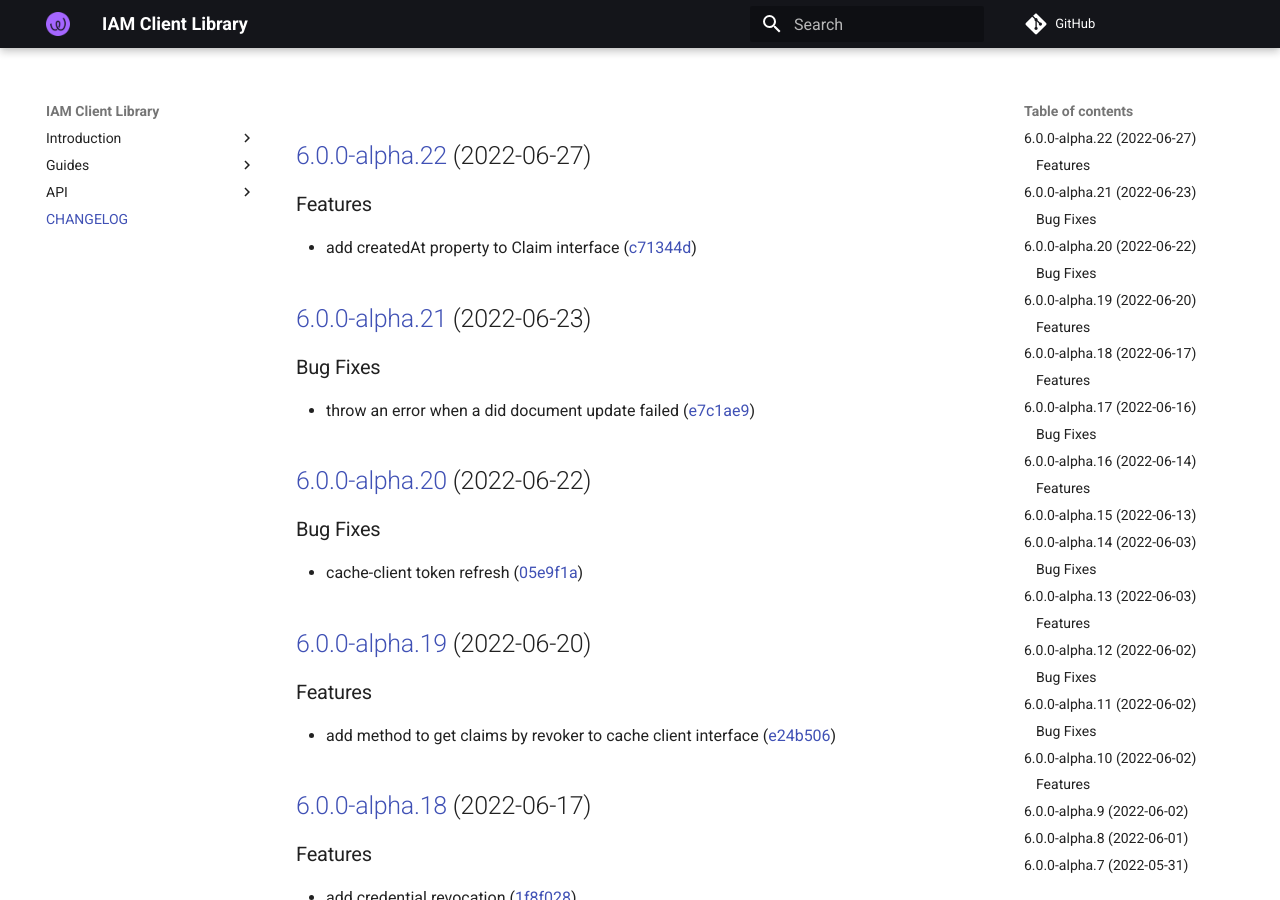
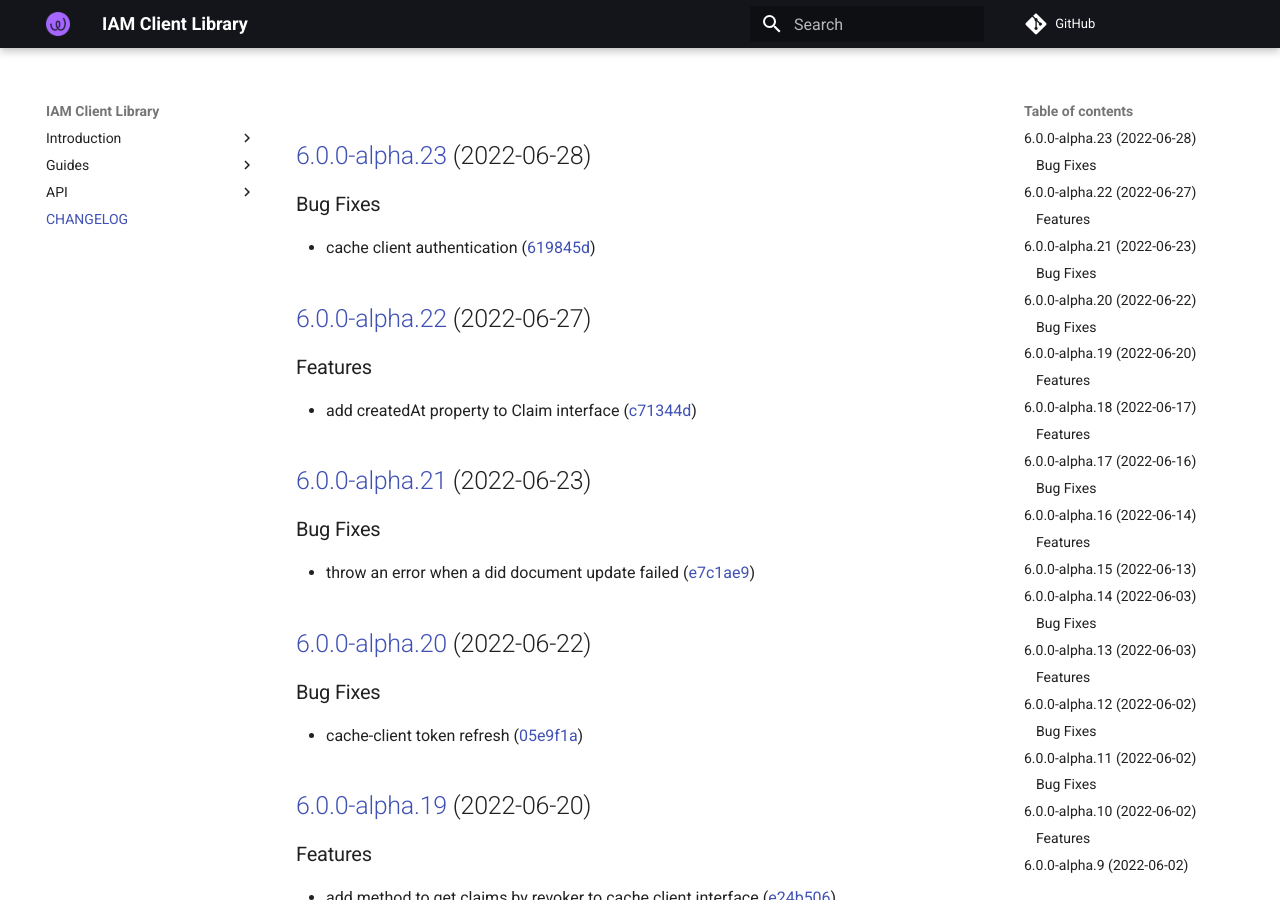
Before and after one commit to energywebfoundation/iam-client-lib, an MkDocs documentation site: the page built from docs/CHANGELOG.md, in a window 1280 px wide and 900 px high. Built offline with MkDocs 1.6.1 and Material for MkDocs 9.7.7, drawn with Linux system fonts in a browser that asks for light colours; comment, search, counter and statistics services are not loaded.

Commit message:
chore(release): 6.0.0-alpha.23 [skip ci]
## [6.0.0-alpha.23](https://github.com/energywebfoundation/iam-client-lib/compare/v6.0.0-alpha.22...v6.0.0-alpha.23) (2022-06-28)

### Bug Fixes

* cache client authentication ([619845d](https://github.com/energywebfoundation/iam-client-lib/commit/619845d320833e9adbc330bde5c35f15d735e57d))

```diff
--- a/docs/CHANGELOG.md
+++ b/docs/CHANGELOG.md
@@ -1,3 +1,10 @@
+## [6.0.0-alpha.23](https://github.com/energywebfoundation/iam-client-lib/compare/v6.0.0-alpha.22...v6.0.0-alpha.23) (2022-06-28)
+
+
+### Bug Fixes
+
+* cache client authentication ([619845d](https://github.com/energywebfoundation/iam-client-lib/commit/619845d320833e9adbc330bde5c35f15d735e57d))
+
 ## [6.0.0-alpha.22](https://github.com/energywebfoundation/iam-client-lib/compare/v6.0.0-alpha.21...v6.0.0-alpha.22) (2022-06-27)
 
 
--- a/package.json
+++ b/package.json
@@ -1,6 +1,6 @@
 {
   "name": "iam-client-lib",
-  "version": "6.0.0-alpha.22",
+  "version": "6.0.0-alpha.23",
   "description": "Library for Decentralized Identity and Access Management",
   "main": "dist/index.js",
   "module": "dist/index.esm.js",
```
